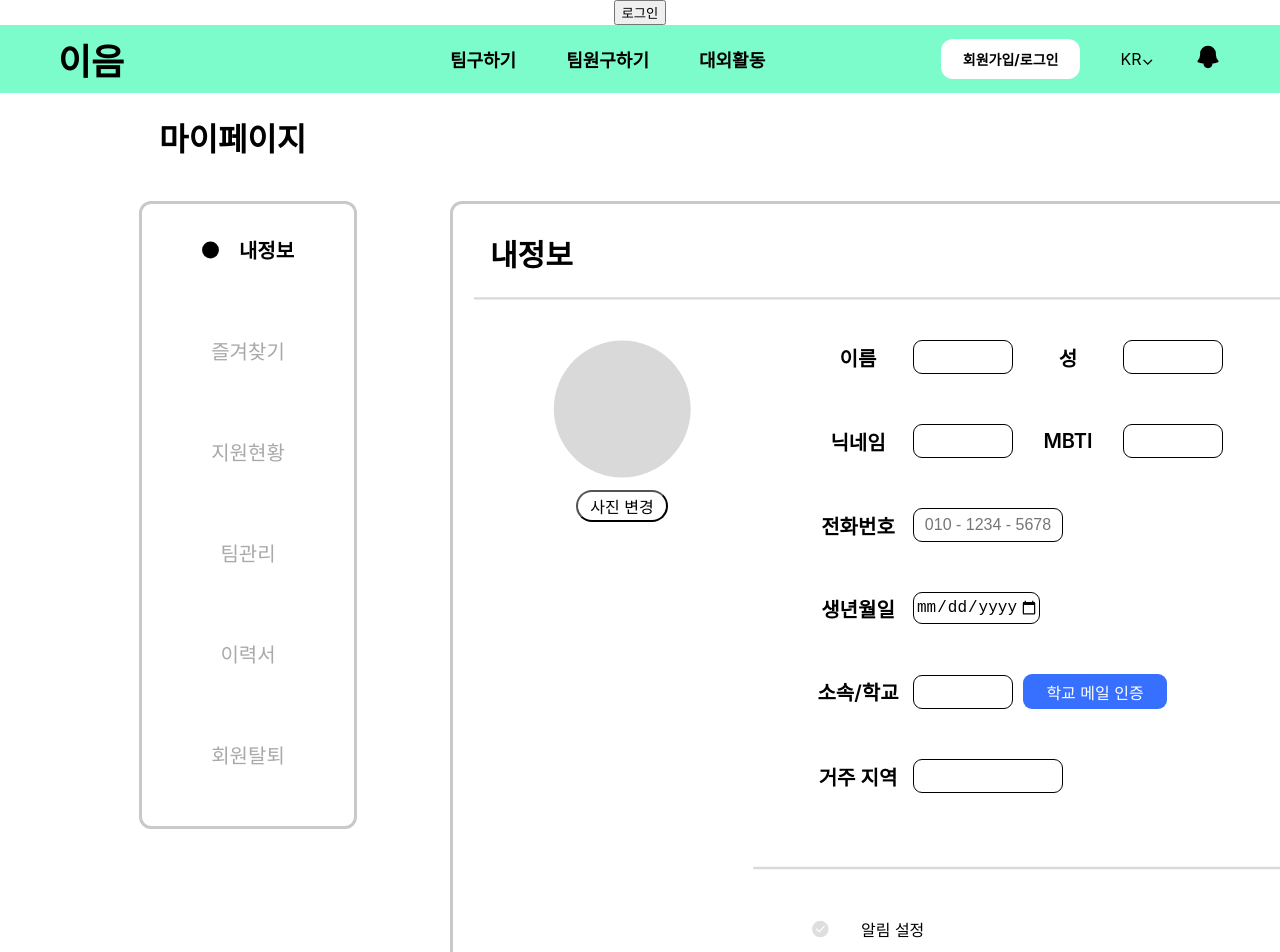
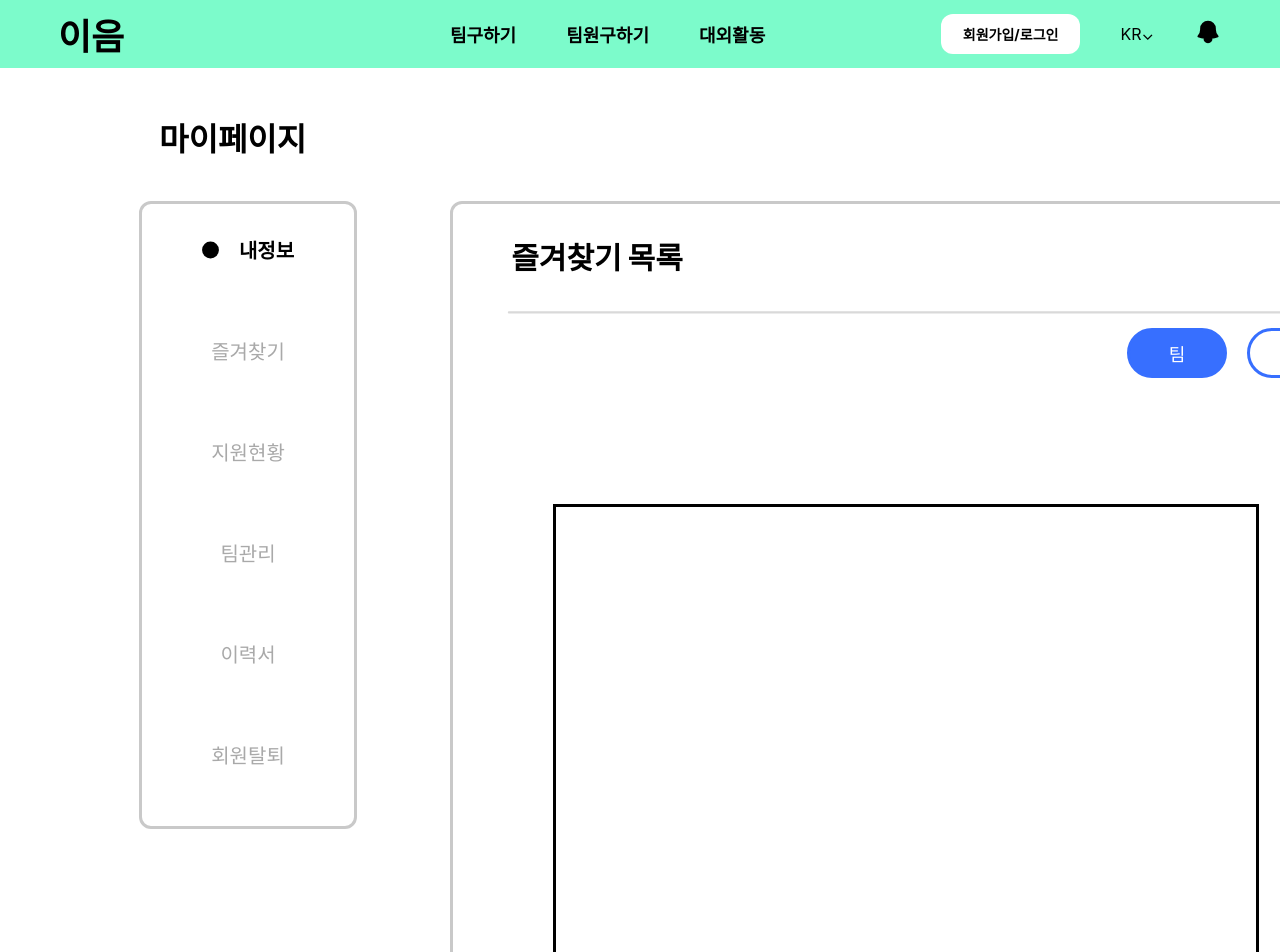
Before and after one commit to Alpha-e-Um/Frontend, a React (Create React App) app: page / in a window 1280 px wide. Shown: the top 952 px of the page. Built offline with nearby package versions, Linux system fonts and the light colour scheme.

Commit message:
feature. 로그인창 수정

```diff
--- a/src/App.js
+++ b/src/App.js
@@ -7,7 +7,6 @@ import SocialLoginModal from "./components/SocialLoginModal/SocialLoginModal";
 const App = () => {
   return (
     <div className="App">
-      <SocialLoginModal />
       <BrowserRouter>
         <Routes>
           <Route path="/" element={<MyPage />} />
--- /dev/null
+++ b/src/components/MyFavorites/myFavorites.js
@@ -0,0 +1,38 @@
+import {
+  Container,
+  Title,
+  SetVector,
+  TeamButton,
+  TeamMemberButton,
+  CardContainter,
+} from "./styles";
+import { ReactComponent as Vector } from "../../assets/myPage/myInfoVector1.svg";
+
+const scrollbarStyle = {
+  customScrollbar: {
+    height: "100%", // 또는 원하는 크기
+    overflowY: "scroll", // 수직 스크롤바 사용
+    scrollbarWidth: "thin", // 브라우저가 지원하는 경우 스크롤바 너비
+    scrollbarColor: "#888 #f1f1f1", // 브라우저가 지원하는 경우 스크롤바와 트랙 색상
+  },
+};
+
+const MyFavorites = (props) => {
+  return (
+    <div>
+      <Container>
+        <Title>즐겨찾기 목록</Title>
+        <SetVector>
+          <Vector />
+        </SetVector>
+        <TeamButton>팀</TeamButton>
+        <TeamMemberButton>팀원</TeamMemberButton>
+        <CardContainter>
+          <div style={scrollbarStyle.customScrollbar}></div>
+        </CardContainter>
+      </Container>
+    </div>
+  );
+};
+
+export default MyFavorites;
--- /dev/null
+++ b/src/components/MyFavorites/styles.js
@@ -0,0 +1,63 @@
+import styled from "styled-components";
+
+export const Container = styled.div`
+  position: absolute;
+  left: 450px;
+  top: 201px;
+  width: 948px;
+  height: 1085px;
+  border: solid;
+  border-color: #c9c9c9;
+  border-radius: 12px;
+`;
+
+export const Title = styled.label`
+  position: relative;
+  top: 30px;
+  right: 330px;
+  font-size: 30px;
+  font-weight: 900;
+`;
+
+export const SetVector = styled.div`
+  position: relative;
+  top: 50px;
+`;
+
+export const TeamButton = styled.button`
+  position: relative;
+  top: 60px;
+  left: 300px;
+  width: 100px;
+  height: 50px;
+  font-size: 18px;
+  font-size: 500;
+  color: #ffffff;
+  border: solid;
+  border-radius: 39px;
+  border-color: #376fff;
+  background-color: #376fff;
+`;
+
+export const TeamMemberButton = styled.button`
+  position: relative;
+  top: 60px;
+  left: 320px;
+  width: 100px;
+  height: 50px;
+  font-size: 18px;
+  font-size: 500;
+  color: #376fff;
+  border: solid;
+  border-radius: 39px;
+  background-color: #ffffff;
+`;
+
+export const CardContainter = styled.div`
+  position: absolute;
+  top: 300px;
+  left: 100px;
+  width: 700px;
+  height: 650px;
+  border: solid;
+`;
--- a/src/pages/MyPage/myPage.js
+++ b/src/pages/MyPage/myPage.js
@@ -1,6 +1,7 @@
 import React from "react";
 import Navigation from "../../components/Navigation/navigation";
-import MyInfo from "../../components/MyInfo/myInfo";
+//import MyInfo from "../../components/MyInfo/myInfo";
+import MyFavorites from "../../components/MyFavorites/myFavorites";
 import MyPageSideBar from "../../components/MyPageSideBar/myPageSideBar";
 
 const MyPage = (props) => {
@@ -8,7 +9,7 @@ const MyPage = (props) => {
     <div>
       <Navigation />
       <MyPageSideBar />
-      <MyInfo />
+      <MyFavorites />
     </div>
   );
 };
```
Also changed, not shown: 1 other file (tests, documents, lock files or other folders).
